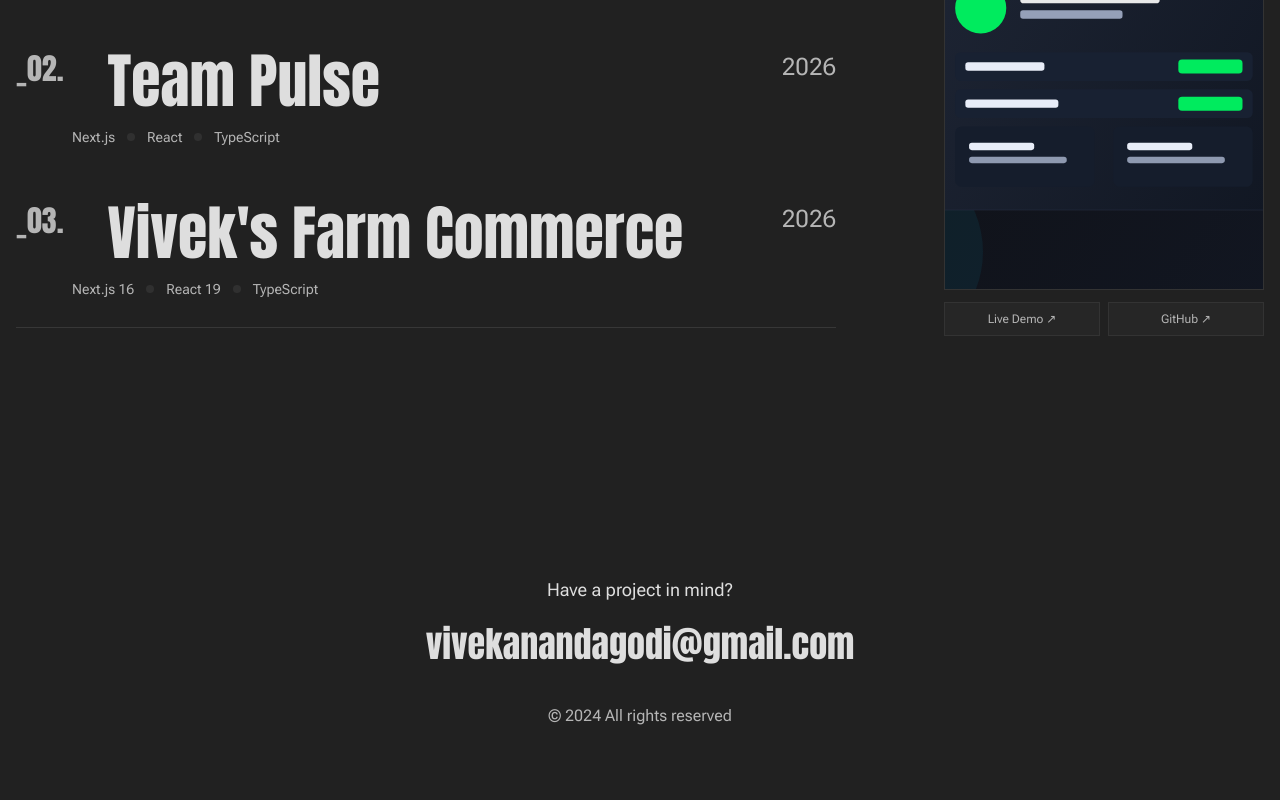
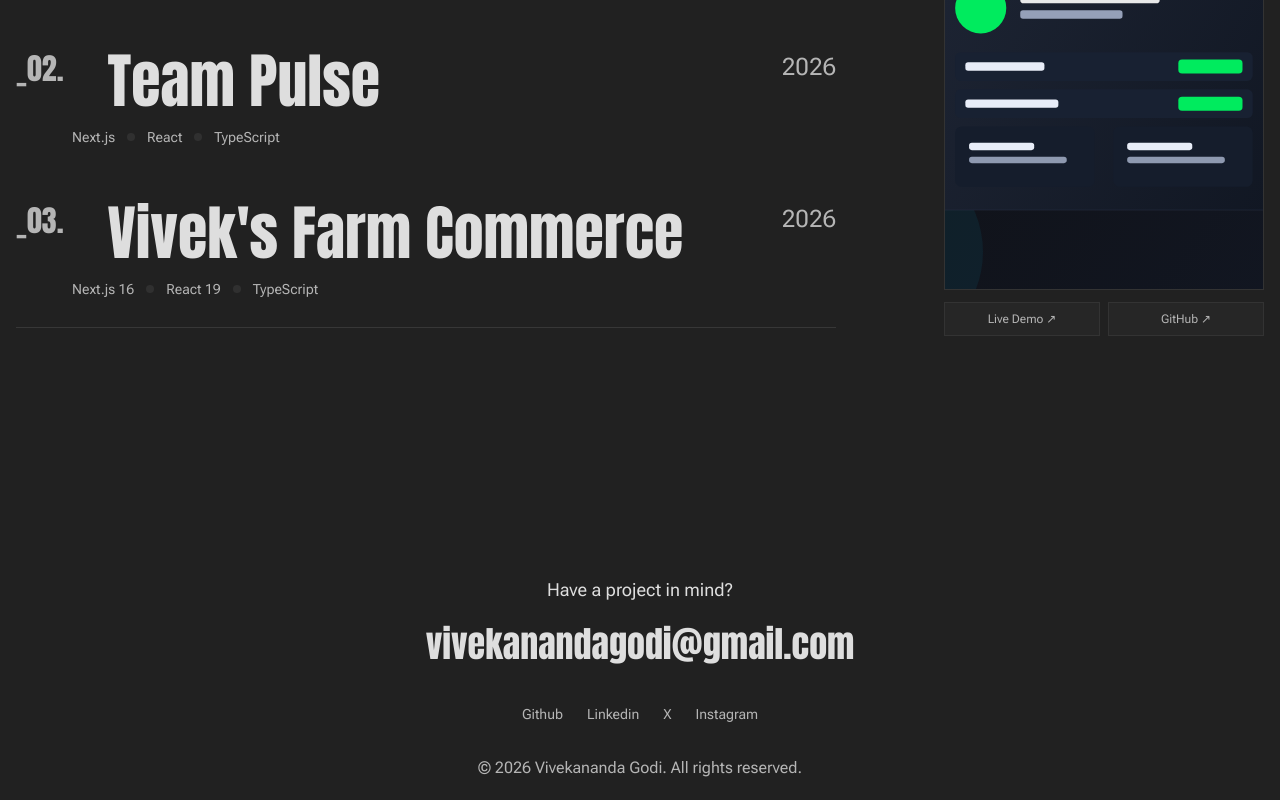
Before and after one commit to mr-nobody-7/portfolio-website, a Next.js app: page / in a window 1280 px wide. Shown: the part 3159-3959 px from the top of the page. Before the commit the page ends 3907 px from the top, so only its background shows below. Built offline with nearby package versions, Linux system fonts and the light colour scheme; no server answers.

Commit message:
feat(footer): add social links and dynamic copyright year

```diff
--- a/components/Footer.tsx
+++ b/components/Footer.tsx
@@ -1,4 +1,4 @@
-import { GENERAL_INFO } from "@/lib/data";
+import { GENERAL_INFO, SOCIAL_LINKS } from "@/lib/data";
 
 export const Footer = () => {
   return (
@@ -12,8 +12,24 @@ export const Footer = () => {
           {GENERAL_INFO.email}
         </a>
 
+        <div className="flex justify-center gap-6 mb-8">
+          {SOCIAL_LINKS.map((social) => (
+            <a
+              key={social.name}
+              href={social.url}
+              target="_blank"
+              rel="noopener noreferrer"
+              className="text-muted-foreground hover:text-primary transition-colors capitalize text-sm"
+            >
+              {social.name}
+            </a>
+          ))}
+        </div>
+
         <div className="text-muted-foreground">
-          <p>© 2024 All rights reserved</p>
+          <p>
+            © {new Date().getFullYear()} Vivekananda Godi. All rights reserved.
+          </p>
         </div>
       </div>
     </footer>
```
